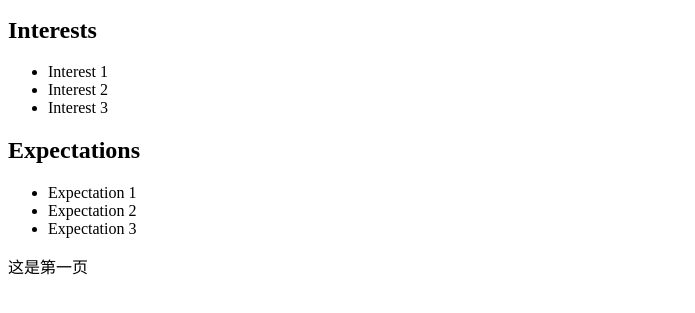
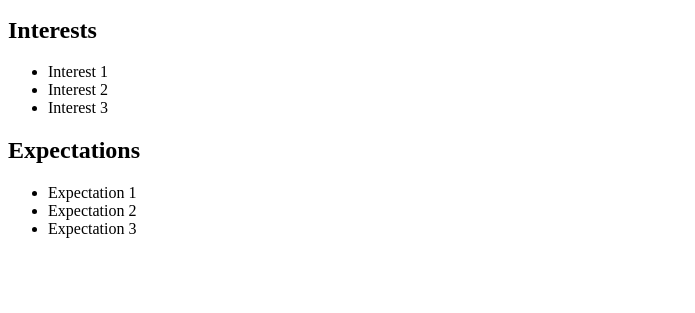
Before and after one commit to ZhangWeiro/Page1, a plain HTML site: page Untitled-.html in a window 1280 px wide. Shown: the part 233-546 px from the top of the page, without its empty margins (0-695 px from the left). Drawn offline with Linux system fonts and the light colour scheme.

Commit message:
Update Untitled-.html

```diff
--- a/Untitled-.html
+++ b/Untitled-.html
@@ -32,4 +32,3 @@
   </ul>
 </body>
 </html>
-这是第一页
```
